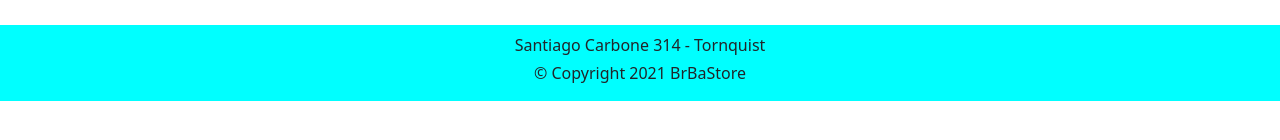
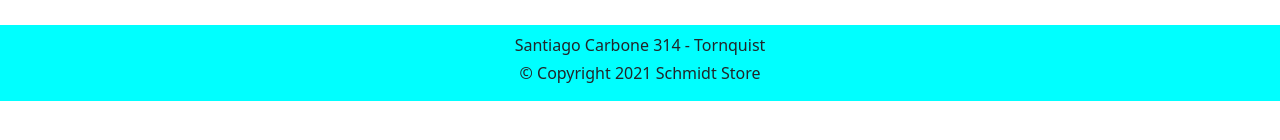
Before and after one commit to francoschmidt/proyectoReactJS, a React (Create React App) app: page / in a window 1280 px wide. Shown: the part 588-728 px from the top of the page. Built offline with nearby package versions, Linux system fonts and the light colour scheme.

Commit message:
termino de agregar navegabilidad y control de stock

```diff
--- a/src/components/Footer/Footer.js
+++ b/src/components/Footer/Footer.js
@@ -1,11 +1,11 @@
 import React from 'react'
 
-const Footer = () => {
+const Footer = ({nombreDelSitio}) => {
     return (
         <footer className="footer container-fluid" style={{backgroundColor:'aqua'}}>
         <div className="footer__filtros d-flex flex-column">
           <p className="footer__direccion text-center mb-1 mt-2">Santiago Carbone 314 - Tornquist</p>
-          <p className="footer__copyright text-center">© Copyright 2021 BrBaStore</p>
+          <p className="footer__copyright text-center">© Copyright 2021 {nombreDelSitio}</p>
         </div>
     </footer>
     )
--- a/src/components/ItemCount/ItemCount.js
+++ b/src/components/ItemCount/ItemCount.js
@@ -18,15 +18,12 @@
         }
     }
 
-    //EXPORTAR ESTO AL SPAN QUE DICE 0, PONER EL VALOR DE PRODUCTOSENCARRITO
-    let [productosEnCarrito, setProductosEnCarrito] = useState(0);
 
     //muestro mensajes y seteo el stockActualizado y carrito dsp de agregar productos
     function actualizarStock(){
         if (initial <= stockActualizado){
             alert('Agregado al carrito exitosamente');
             setStockActualizado(stockActualizado = stockActualizado-initial);
-            setProductosEnCarrito(productosEnCarrito = productosEnCarrito + initial)
         }
     }
 
@@ -35,7 +32,7 @@
             <div className="card-body">
                 <div className='d-flex justify-content-between bg-white' style={{border:'1px solid black', borderRadius:'5px'}}>
                     <button onClick={()=>onRemove()} id='botonSumarProducto' className='d-inline btn btn-light fs-3' style={{color:'blue'}}>-</button>
-                    <div id='productosEnCarrito' className='d-inline fs-1'>{initial}</div>
+                    <div className='d-inline fs-1'>{initial}</div>
                     <button onClick={()=>onAdd()} id='botonRestarProducto' className='d-inline btn btn-light fs-3' style={{color:'blue'}}>+</button>
                 </div>
                 <div className='d-flex justify-content-center'>
--- a/src/components/ItemListContainer/ItemListContainter.js
+++ b/src/components/ItemListContainer/ItemListContainter.js
@@ -30,7 +30,7 @@
                     <div className="card-body d-flex flex-column justify-content-end">
                         <h5 className="card-title">{cadaCelu.title}</h5>
                         <p className="card-text">${cadaCelu.price}</p>
-                        <Link exact path to={`/item/${cadaCelu.titleLink}`}><button className="btn btn-primary">Ver detalles</button></Link>
+                        <Link to={`/item/${cadaCelu.titleLink}`}><button className="btn btn-primary">Ver detalles</button></Link>
                     </div>
                 </div>
                 )}
--- a/src/components/Main/Main.js
+++ b/src/components/Main/Main.js
@@ -29,7 +29,7 @@
                     <ItemDetailContainer allCellph={allCellph} setAllCellph={setAllCellph} />
                 </Route>
             </Switch>
-            <Footer/>
+            <Footer nombreDelSitio={nombreDelSitio} />
         </BrowserRouter>
     )
 }
```
